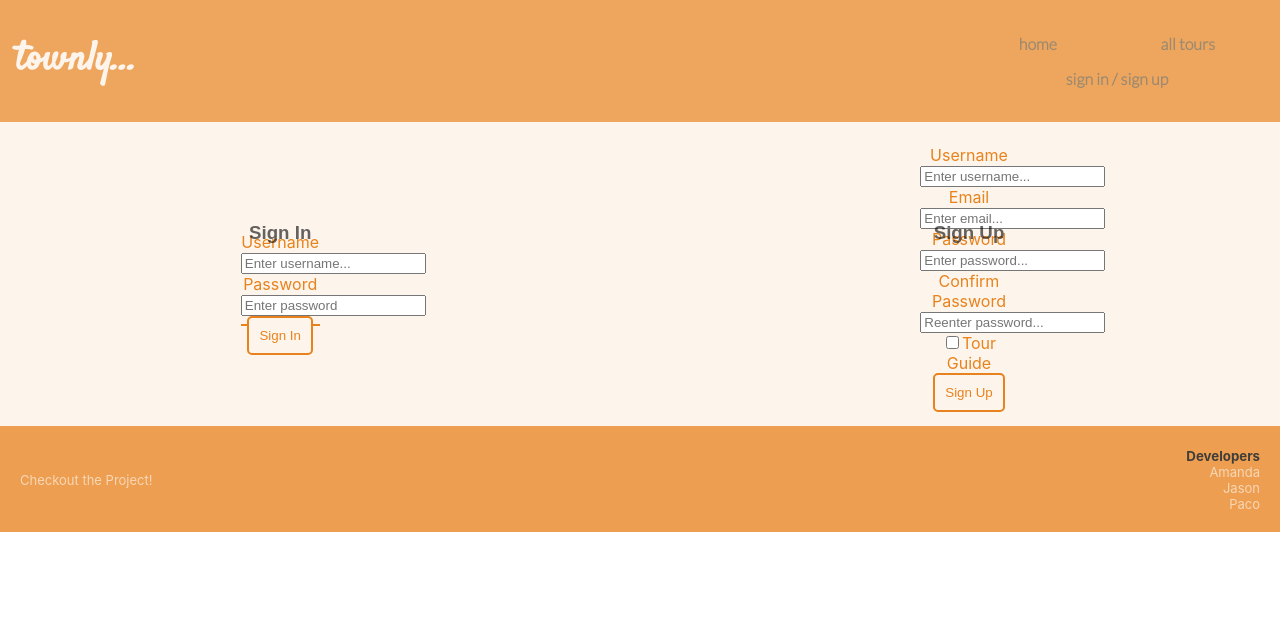
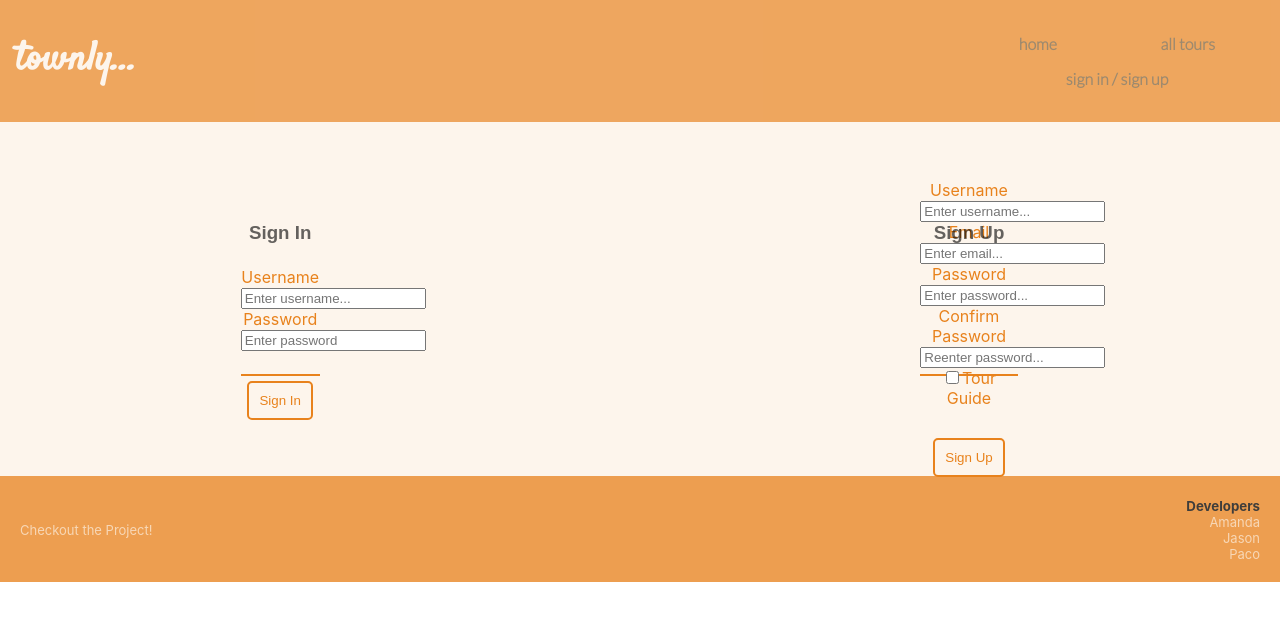
Before and after one commit to Jason-Berkower/townly, a React (Create React App) app in the folder client/: page /auth in a window 1280 px wide. Shown: the top 620 px of the page. Built offline with nearby package versions, Linux system fonts and the light colour scheme; a web font is replaced by a local one.

Commit message:
Styling nonsense.

```diff
--- a/client/src/screens/CSS/auth.css
+++ b/client/src/screens/CSS/auth.css
@@ -3,6 +3,7 @@ form {
   display: flex;
   flex-direction: column;
   margin-bottom: 50px;
+  margin-top: 50px;
   width: 30%;
   height: 30px;
   border: none;
@@ -11,6 +12,12 @@ form {
   background-color: #fdf5ec;
   color: #e8821c;
   justify-content: center;
+}
+
+h3 {
+  font-family: ‘Raleway’, sans-serif;
+  margin: 50px;
+  opacity: 0.6;
 }
 
 /* Auth Page */
@@ -22,12 +29,6 @@ form {
   align-content: center;
   align-items: center;
   padding: 50px;
-}
-
-h3 {
-  font-family: ‘Raleway’, sans-serif;
-  margin: 50px;
-  opacity: 0.6;
 }
 
 #sign-in {
@@ -72,6 +73,7 @@ h3 {
 
 #Submit > button {
   margin-bottom: 30px;
+  margin-top: 30px;
   background-color: #fdf5ec;
   color: #e8821c;
   border: 2px solid #e8821c;
@@ -96,6 +98,7 @@ h3 {
 
 #submit > button {
   margin-bottom: 30px;
+  margin-top: 30px;
   background-color: #fdf5ec;
   color: #e8821c;
   border: 2px solid #e8821c;
```
